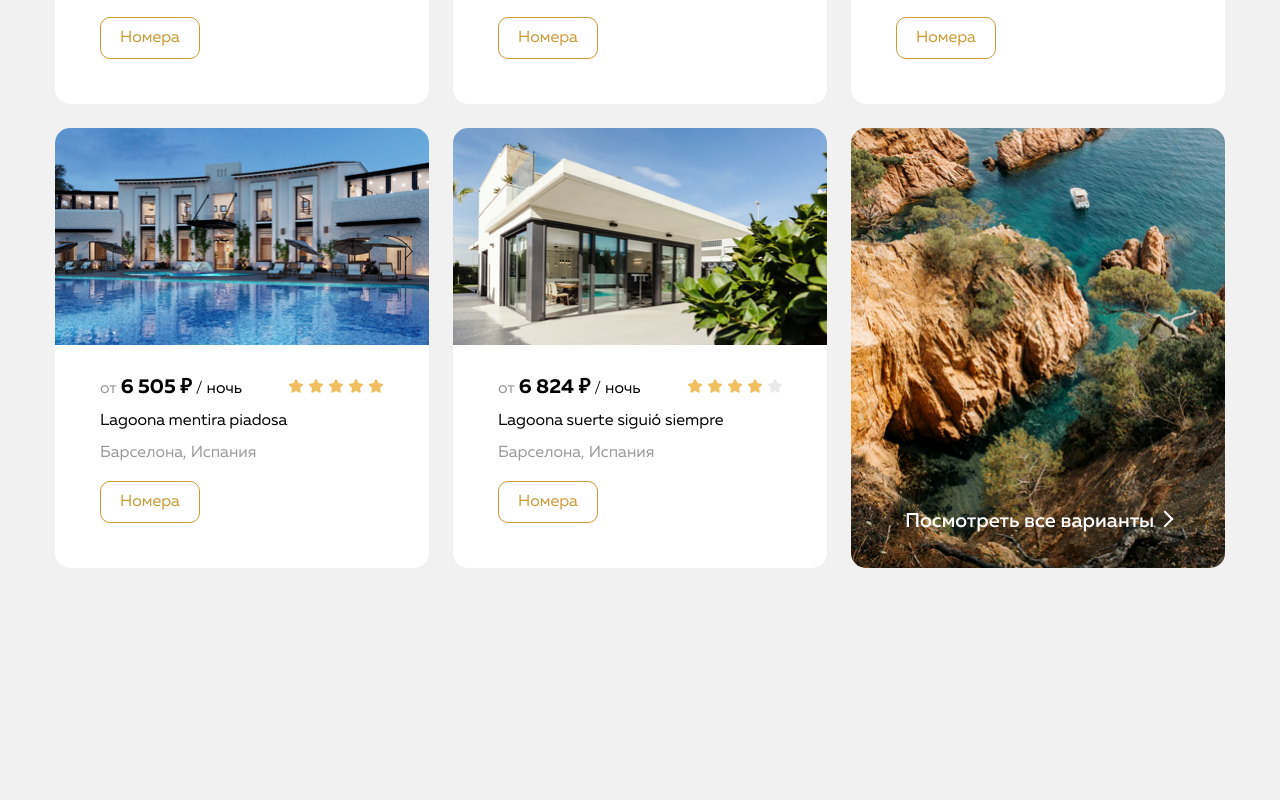
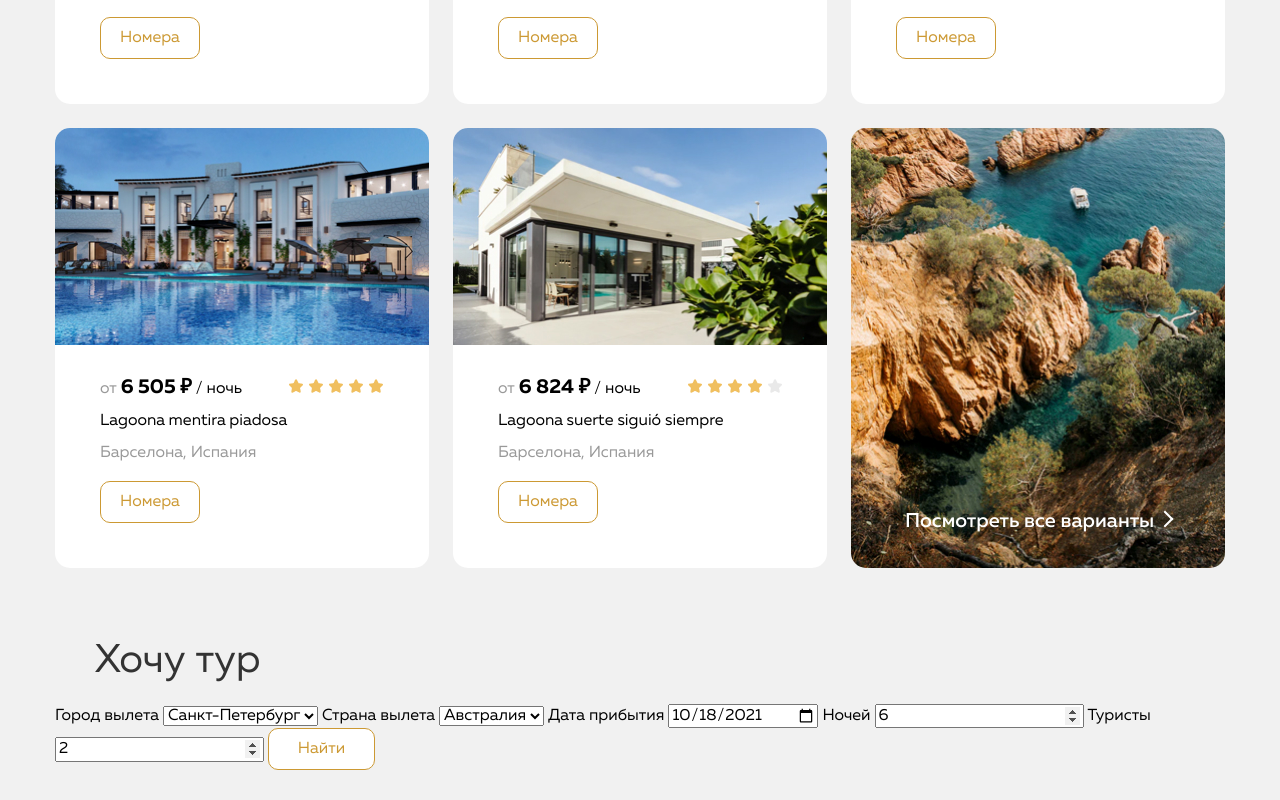
Before and after one commit to JustManForever/Lagoona, a plain HTML site: page index.html in a window 1280 px wide. Shown: the part 3679-4479 px from the top of the page. Before the commit the page ends 4277 px from the top, so only its background shows below. Drawn offline with Linux system fonts and the light colour scheme.

Commit message:
add markup of form

```diff
--- a/css/style.css
+++ b/css/style.css
@@ -641,3 +641,8 @@ section:not(:last-child) {
   border-top: none;
   transform: rotate(-45deg);
 }
+
+input[type=number]::-webkit-inner-spin-button,
+input[type=number]::-webkit-outer-spin-button {
+opacity: 1;
+}
--- a/index.html
+++ b/index.html
@@ -428,6 +428,30 @@
           </li>
         </ul>
       </section>
+      <section class="search">
+        <h2 class="search-title">Хочу тур</h2>
+        <form action="https://postman-echo.com/post" method="post">
+          <label for="city">Город вылета</label>
+          <select name="city" id="city">
+            <option value="Санкт-Петербург">Санкт-Петербург</option>
+            <option value="Санкт-Петербург">Санкт-Петербург</option>
+            <option value="Санкт-Петербург">Санкт-Петербург</option>
+          </select>
+          <label for="country">Страна вылета</label>
+          <select name="country" id="country">
+            <option value="Санкт-Петербург">Австралия</option>
+            <option value="Санкт-Петербург">Австралия</option>
+            <option value="Санкт-Петербург">Австралия</option>
+          </select>
+          <label for="date">Дата прибытия</label>
+          <input type="date" name="date" value="2021-10-18" id="date">
+          <label for="nights">Ночей</label>
+          <input type="number" min="1" id="nights" name="nights" value="6">
+          <label for="guests">Туристы</label>
+          <input type="number" min="1" id="guests" name="guests" value="2">
+          <button type="submit">Найти</button>
+        </form>
+      </section>
     </div>
   </main>
 </body>
```
